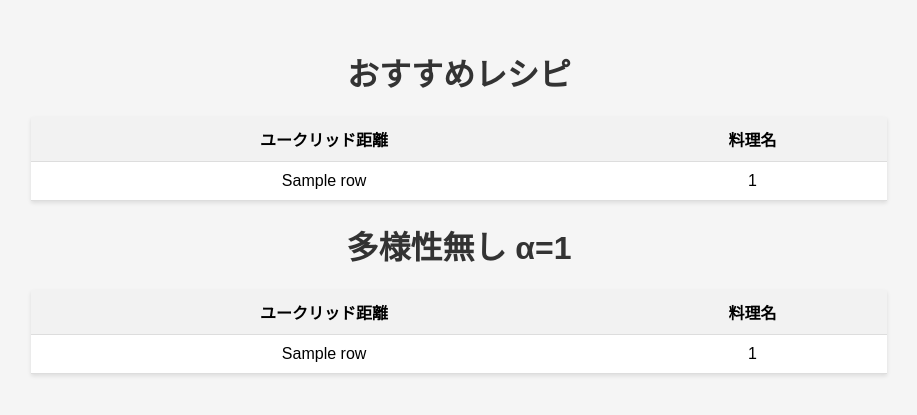
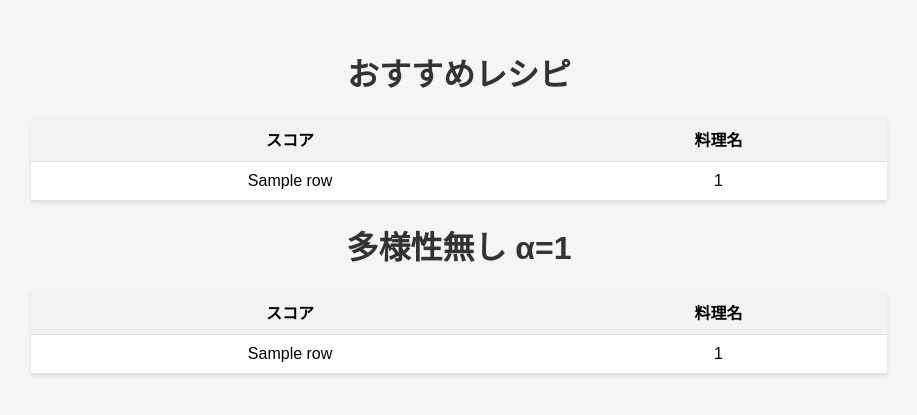
Before and after one commit to rin-m/RecipeSearch, a Flask app: template templates/results.html in a window 1280 px wide. Shown: the top 415 px of the page, without its empty margins (181-1098 px from the left). Run offline with Flask 2, Linux system fonts and the light colour scheme; the template is opened without the code that fills it: most values are stand-ins (such as "Sample title", 1, 10 or a date in 2020).

Commit message:
結果UIでユークリッド距離ではなくスコアの表現に変更

```diff
--- a/templates/results.html
+++ b/templates/results.html
@@ -9,7 +9,7 @@
         <h1>おすすめレシピ</h1>
         <table>
             <tr>
-                <th>ユークリッド距離</th>
+                <th>スコア</th>
                 <th>料理名</th>
             </tr>
 
@@ -25,7 +25,7 @@
         <h1>多様性無し α=1</h1>
         <table>
             <tr>
-                <th>ユークリッド距離</th>
+                <th>スコア</th>
                 <th>料理名</th>
             </tr>
 
```
